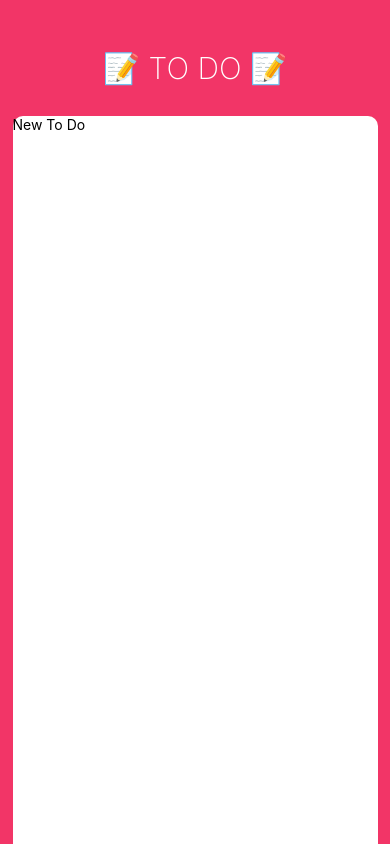
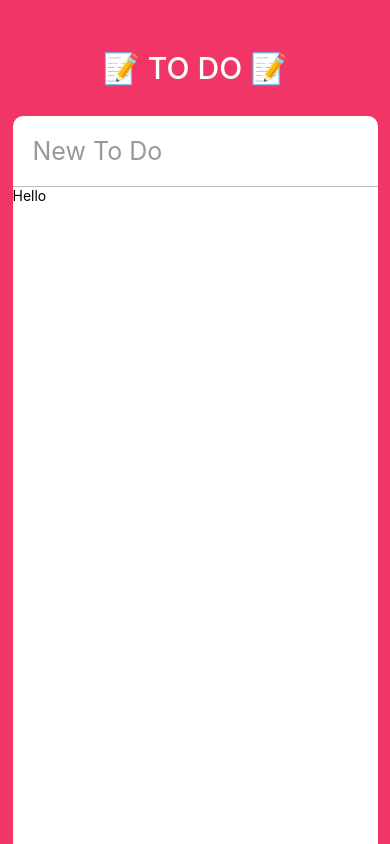
Before and after one commit to lhk3337/Todo, a React Native app: screen / in a window 390 px wide. Built offline with nearby package versions, Linux system fonts and the light colour scheme.

Commit message:
Coding the UI part Two - Input and To Do Components

```diff
--- a/App.js
+++ b/App.js
@@ -7,22 +7,43 @@
   TextInput,
   Dimensions,
   Platform,
+  ScrollView,
 } from 'react-native';
-
+import ToDo from './ToDo';
 const {height, width} = Dimensions.get('window');
 
 export default class App extends React.Component {
+  state = {
+    newToDO: '',
+  };
   render() {
+    const {newToDO} = this.state;
     return (
       <View style={styles.container}>
         <StatusBar barStyle="light-content" />
         <Text style={styles.title}>📝 TO DO 📝</Text>
         <View style={styles.card}>
-          <TextInput style={styles.input} placeholder={'New To Do'} />
+          <TextInput
+            style={styles.input}
+            placeholder={'New To Do'}
+            value={newToDO}
+            onChangeText={this._controlNewToDo}
+            placeholderTextColor={'#999'}
+            returnKeyType={'done'}
+            autoCorrect={false}
+          />
+          <ScrollView>
+            <ToDo />
+          </ScrollView>
         </View>
       </View>
     );
   }
+  _controlNewToDo = next => {
+    this.setState({
+      newToDO: Text,
+    });
+  };
 }
 
 const styles = StyleSheet.create({
@@ -35,7 +56,7 @@
     color: 'white',
     fontSize: 30,
     marginTop: 50,
-    fontWeight: '200',
+    fontWeight: '500',
     marginBottom: 30,
   },
   card: {
@@ -59,4 +80,10 @@
       },
     }),
   },
+  input: {
+    padding: 20,
+    borderBottomColor: '#bbb',
+    borderBottomWidth: 1,
+    fontSize: 25,
+  },
 });
--- /dev/null
+++ b/ToDo.js
@@ -0,0 +1,14 @@
+import React, {Component} from 'react';
+import {Text, View, TouchableOpacity, StyleSheet} from 'react-native';
+
+export default class ToDo extends Component {
+  render() {
+    return (
+      <View>
+        <Text>Hello</Text>
+      </View>
+    );
+  }
+}
+
+const styles = StyleSheet.create({});
```
